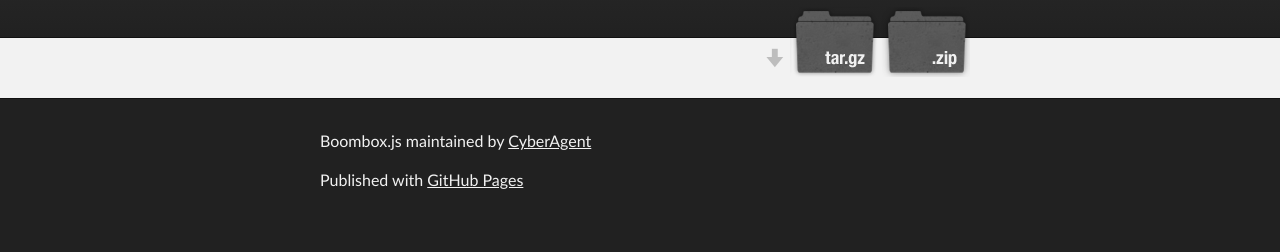
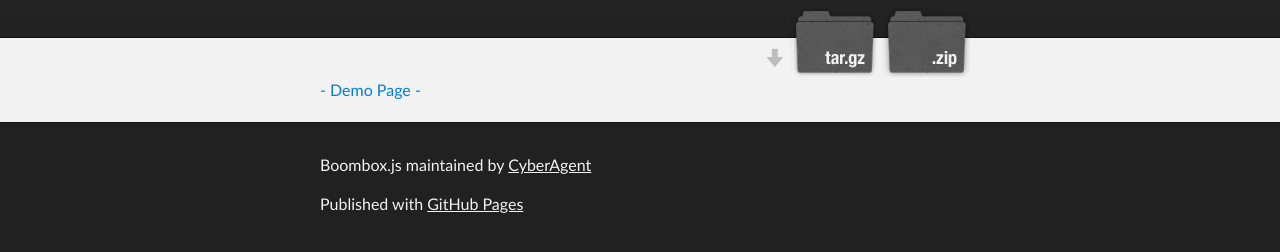
Before and after one commit to CyberAgent/boombox.js, a plain HTML site: page index.html in a window 1280 px wide. Shown: the part 208-460 px from the top of the page. Drawn offline with Linux system fonts and the light colour scheme.

Commit message:
Update: demo page link.

```diff
--- a/index.html
+++ b/index.html
@@ -31,6 +31,7 @@
     <!-- MAIN CONTENT -->
     <div id="main_content_wrap" class="outer">
       <section id="main_content" class="inner">
+        <a href="http://cyberagent.github.io/boombox.js/demo/single.html">- Demo Page -</a>
       </section>
     </div>
 
```
